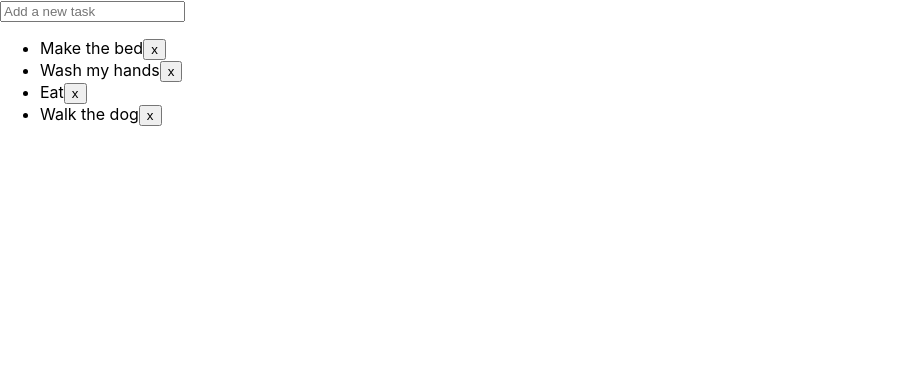
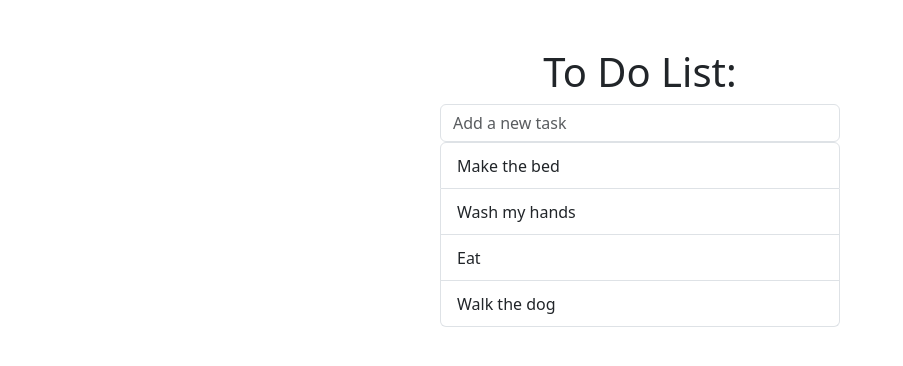
Before and after one commit to PilarGallegoS/pilargallegos-Contactos, a React (Create React App) app: page / in a window 1280 px wide. Shown: the top 366 px of the page, without its empty margins (0-903 px from the left). Built offline with nearby package versions, Linux system fonts and the light colour scheme.

Commit message:
edición de estilos

```diff
--- a/package.json
+++ b/package.json
@@ -6,7 +6,9 @@
     "@testing-library/jest-dom": "^5.17.0",
     "@testing-library/react": "^13.4.0",
     "@testing-library/user-event": "^13.5.0",
+    "bootstrap": "^5.3.3",
     "react": "^18.3.1",
+    "react-bootstrap": "^2.10.6",
     "react-dom": "^18.3.1",
     "react-scripts": "5.0.1",
     "web-vitals": "^2.1.4"
--- a/src/App.jsx
+++ b/src/App.jsx
@@ -1,6 +1,8 @@
 import "./App.css";
 import { useState } from "react";
 import React from "react";
+import { Container, FormControl, ListGroup } from "react-bootstrap";
+
 
 function ToDoList() {
     const [ToDo, setToDo] = useState([
@@ -21,18 +23,25 @@ function ToDoList() {
     const removeToDo = (id) => {
         setToDo(ToDo.filter((ToDo) => ToDo.id !== id));
     };
+    const [hoveredTaskId, setHoveredTaskId] = useState(null);
+
     return (
-        <div>
-            <input type="text" value={newToDo} onChange={(e) => setNewToDo(e.target.value)} onKeyDown={addToDo} placeholder="Add a new task" />
-            <ul>
+        <Container className="container mt-5">
+            <h1 className="text-center">To Do List:</h1>
+            <div className="addTask mx-auto"style={{ maxWidth: "400px" }}>
+                <FormControl type="text" value={newToDo} onChange={(e) => setNewToDo(e.target.value)} onKeyDown={addToDo} placeholder="Add a new task" />
+            </div>
+
+            <ListGroup className="mx-auto" style={{ maxWidth: "400px" }}>
                 {ToDo.map((ToDo) => (
-                    <li id={ToDo.id}>
+                    <ListGroup.Item id={ToDo.id} className="d-flex justify-content-between align-items-center" onMouseEnter={()=> setHoveredTaskId(ToDo.id)} onMouseLeave={() => setHoveredTaskId(null)}>
                         {ToDo.text}
-                        <button onClick={() => removeToDo(ToDo.id)}>x</button>
-                    </li>
+                        <button onClick={() => removeToDo(ToDo.id)} style={{visibility: hoveredTaskId === ToDo.id ? "visible" : "hidden"}} className="btn btn-secondary btn-sm border-0">x</button>
+                    </ListGroup.Item>
                 ))}
-            </ul>
-        </div>
+            </ListGroup>
+
+        </Container>
     )
 }
 export default ToDoList;
--- a/src/index.js
+++ b/src/index.js
@@ -3,6 +3,7 @@ import ReactDOM from "react-dom/client";
 import "./index.css";
 import reportWebVitals from "./reportWebVitals";
 import ToDoList from "./App";
+import "bootstrap/dist/css/bootstrap.min.css";
 
 const root = ReactDOM.createRoot(document.getElementById("root"));
 root.render(
```
Also changed, not shown: 1 other file (tests, documents, lock files or other folders).
